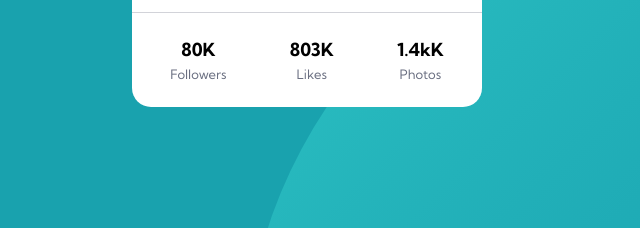
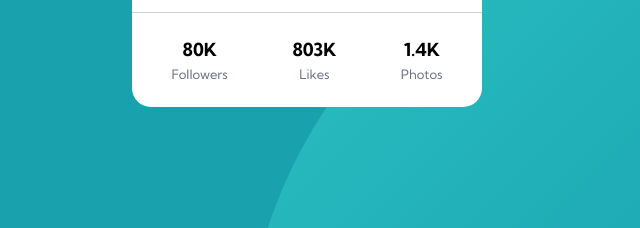
Before and after one commit to kanika-saini/order-summary-component-main, a plain HTML site: page index.html in a window 1280 px wide. Shown: the part 470-698 px from the top of the page, 333-973 px from the left. Drawn offline with Linux system fonts and the light colour scheme.

Commit message:
Fixed typo

```diff
--- a/index.html
+++ b/index.html
@@ -44,7 +44,7 @@
               <p class="stats-name">Likes</p>
             </div>
             <div class="stat-1 stats">
-              <p class="stats-count">1.4kK</p>
+              <p class="stats-count">1.4K</p>
               <p class="stats-name">Photos</p>
             </div>
           </div>
```
